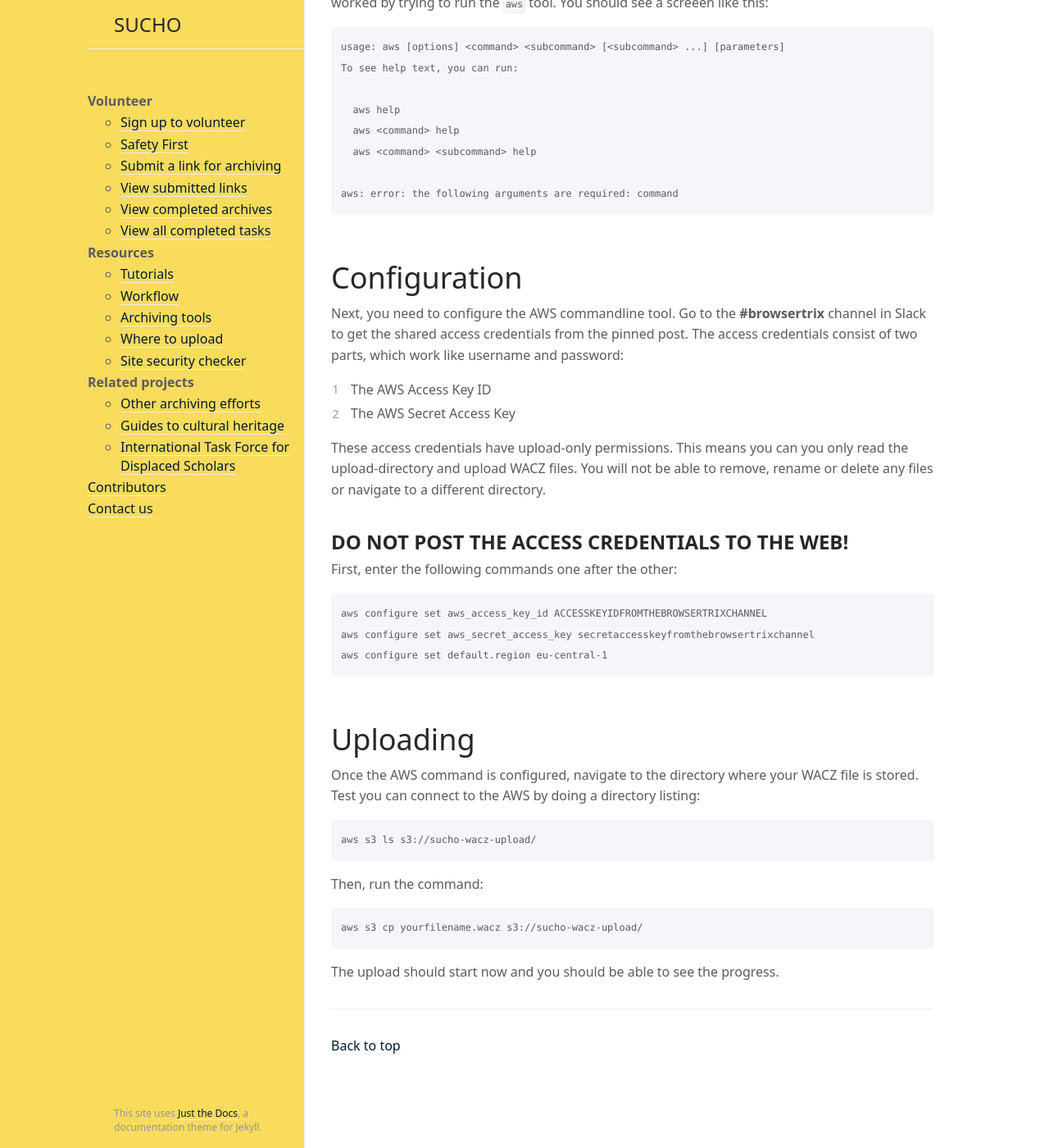
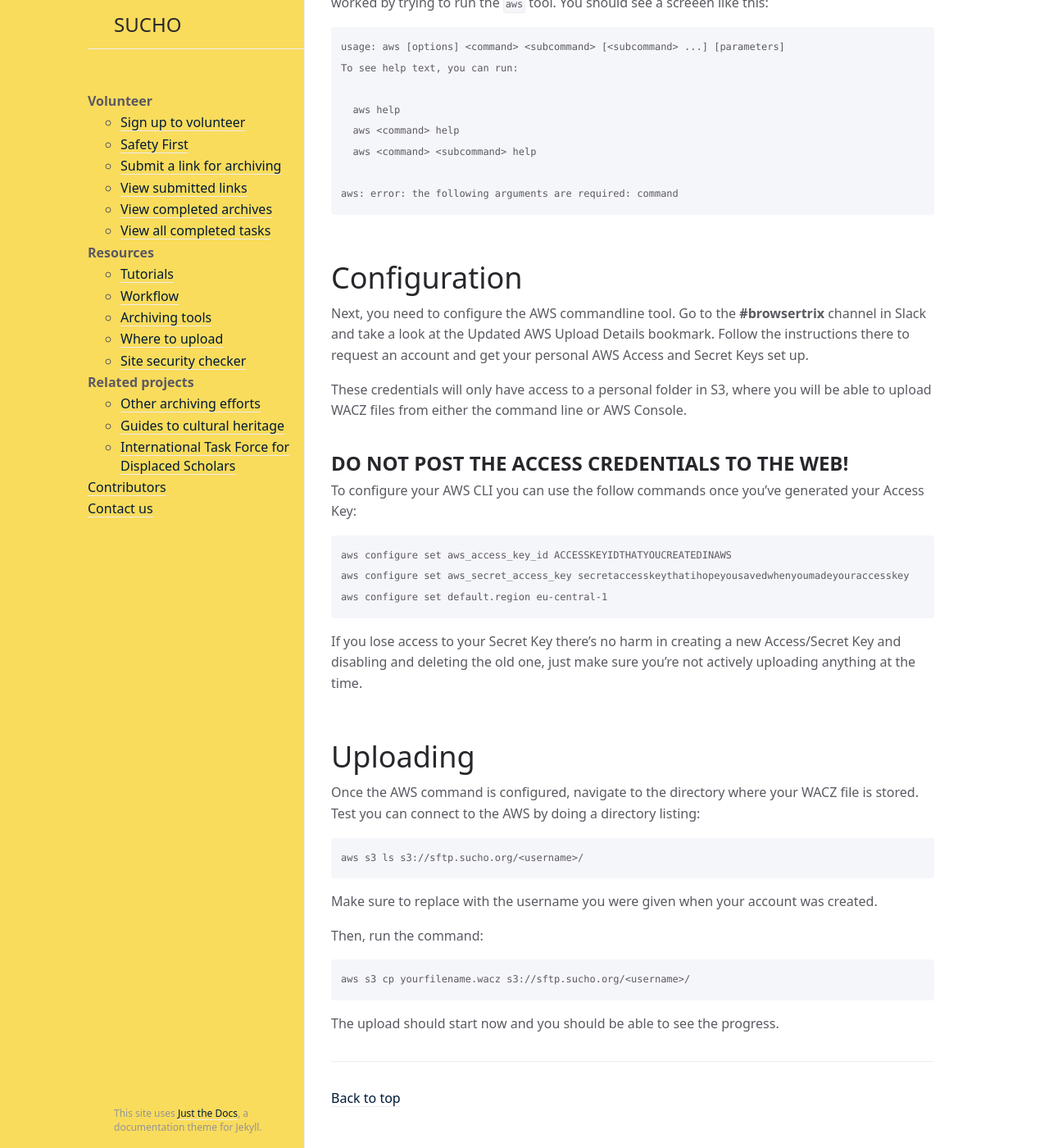
Before and after one commit to sucho-archiving/sucho-archiving.github.io, a Jekyll site: the page built from wacz-upload-aws.md, in a window 1280 px wide and 1400 px high, scrolled down 307 px. Shown: the whole window at 82% size. Built offline with Jekyll 4.4.1, drawn with Linux system fonts in a browser that asks for light colours.

Commit message:
Update wacz-upload-aws.md
Updating instructions to reflect new S3 upload process.

````diff
--- a/wacz-upload-aws.md
+++ b/wacz-upload-aws.md
@@ -27,35 +27,33 @@ aws: error: the following arguments are required: command
 # Configuration
 
 Next, you need to configure the AWS commandline tool.
-Go to the **#browsertrix** channel in Slack to get the shared access credentials from the pinned post.
-The access credentials consist of two parts, which work like username and password:
-1. The AWS Access Key ID
-2. The AWS Secret Access Key
+Go to the **#browsertrix** channel in Slack and take a look at the Updated AWS Upload Details bookmark.  Follow the instructions there to request an account and get your personal AWS Access and Secret Keys set up.
 
-These access credentials have upload-only permissions. This means you can you only read the upload-directory and upload WACZ files.
-You will not be able to remove, rename or delete any files or navigate to a different directory.
+These credentials will only have access to a personal folder in S3, where you will be able to upload WACZ files from either the command line or AWS Console.
 
 ## **DO NOT POST THE ACCESS CREDENTIALS TO THE WEB!**
 
-First, enter the following commands one after the other:
+To configure your AWS CLI you can use the follow commands once you've generated your Access Key:
 
 ```
-aws configure set aws_access_key_id ACCESSKEYIDFROMTHEBROWSERTRIXCHANNEL
-aws configure set aws_secret_access_key secretaccesskeyfromthebrowsertrixchannel
+aws configure set aws_access_key_id ACCESSKEYIDTHATYOUCREATEDINAWS
+aws configure set aws_secret_access_key secretaccesskeythatihopeyousavedwhenyoumadeyouraccesskey
 aws configure set default.region eu-central-1
 ```
+If you lose access to your Secret Key there's no harm in creating a new Access/Secret Key and disabling and deleting the old one, just make sure you're not actively uploading anything at the time.
 
 # Uploading
 
 Once the AWS command is configured, navigate to the directory where your WACZ file is stored.
 Test you can connect to the AWS by doing a directory listing:
 ```
-aws s3 ls s3://sucho-wacz-upload/
+aws s3 ls s3://sftp.sucho.org/<username>/
 ```
+Make sure to replace <username> with the username you were given when your account was created.
 
 Then, run the command:
 ```
-aws s3 cp yourfilename.wacz s3://sucho-wacz-upload/
+aws s3 cp yourfilename.wacz s3://sftp.sucho.org/<username>/
 ```
 
 The upload should start now and you should be able to see the progress.
````
